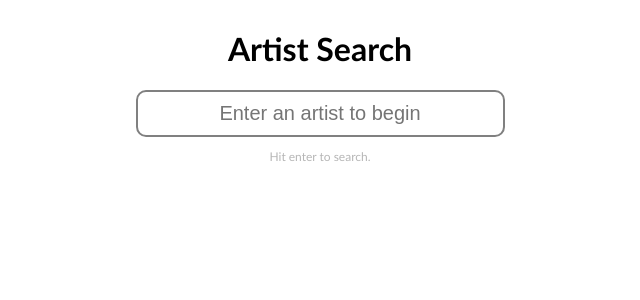
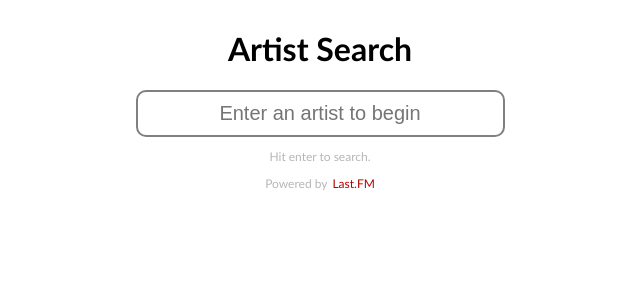
Before and after one commit to Od1e/artist-search-vue, a Vue app: page / in a window 1280 px wide. Shown: the top 300 px of the page, without its empty margins (320-960 px from the left). Built offline with nearby package versions, Linux system fonts and the light colour scheme.

Commit message:
Project completion

```diff
--- a/src/components/ArtistAlbums.vue
+++ b/src/components/ArtistAlbums.vue
@@ -1,6 +1,6 @@
 <template>
     <div id="ArtistAlbums">
-        <img :src="album.image[2]['#text']">
+        <img :src="this.album.image[2]['#text']">
         <span id="albumName">{{album.name}}</span>
         <span id="playCount">{{new Intl.NumberFormat().format(album.playcount)}} plays</span>
     </div>
@@ -12,6 +12,7 @@
         flex-direction: row;
         justify-content: space-between;
         align-items: center;
+        gap: 5px;
         padding: 10px 20px;
         margin-bottom: 10px;
         background-color: #dfdfdf;
@@ -28,6 +29,11 @@
     #albumName {
         font-weight: bold;
     }
+
+    #playCount {
+        flex-basis: 100px;
+    }
+
 </style>
 
 <script lang="ts">
@@ -37,5 +43,17 @@ import { similarArtistsResponse ,topAlbumsResponse, TopAlbums, SimilarArtists, a
 @Component
 export default class ArtistAlbumsComponent extends Vue {
     @Prop() album!: albums;
+
+    beforeMount(): void {
+        if (this.album.image[2]['#text'] == "") {
+            this.album.image[2]['#text'] = "/assets/missingCover.png";
+        }
+    }
+
+    beforeUpdate(): void {
+        if (this.album.image[2]['#text'] == "") {
+            this.album.image[2]['#text'] = "/assets/missingCover.png";
+        }
+    }
 }
 </script>
--- a/src/components/Main.vue
+++ b/src/components/Main.vue
@@ -25,6 +25,7 @@
 
           </div>
       </div>
+      <span id="footerText" class="flex">Powered by <a href="https://www.last.fm/">Last.FM</a></span>
   </div>
 </template>
 
@@ -76,6 +77,17 @@
         flex-basis: 25%;
         margin-left: 30px;
         margin-right: 30px;
+    }
+
+    #footerText {
+        color: #b6b6b6;
+        font-size: 12px;
+    }
+
+    #footerText > a {
+        margin-left: 5px;
+        text-decoration: none;
+        color: #ba0000;
     }
 </style>
 
--- a/src/components/SimArtists.vue
+++ b/src/components/SimArtists.vue
@@ -2,6 +2,7 @@
     <div id="SimArtist">
         <span id="artistName">{{artist.name}}</span>
         <span id="artistMatch"><span :class="matchColor">{{matchPct}}</span> match</span>
+        <a :href="artist.url">Profile</a>
     </div>
 </template>
 
@@ -11,12 +12,26 @@
         flex-direction: row;
         justify-content: space-between;
         align-items: center;
+        gap: 5px;
         padding: 10px 20px;
         margin-bottom: 10px;
         background-color: #dfdfdf;
         border-radius: 15px;
         width: 100%;
         height: 100px;
+    }
+
+    a {
+        text-decoration: none;
+        background-color: rgb(161, 161, 161);
+        color: rgb(255, 255, 255);
+        padding: 10px 20px;
+        border-radius: 5px;
+        transition: 0.3s;
+    }
+
+    a:hover {
+        background-color: rgb(90, 192, 233);
     }
 
     #artistName {
```
Also changed, not shown: public/assets/missingCover.png (added).
